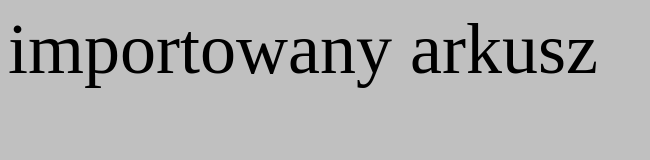
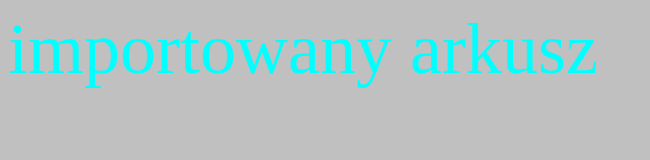
Before and after one commit to Krystian909/Dydaktyka4CSS, a plain HTML site: page jers_z5_1.html in a window 1280 px wide. Shown: the whole page, without its empty margins (0-650 px from the left). Drawn offline with Linux system fonts and the light colour scheme.

Commit message:
Change paragraph color to cyan

```diff
--- a/jers_z5_1.css
+++ b/jers_z5_1.css
@@ -1,4 +1,4 @@
 p  {
- color: Adua;
+ color: #00FFFF;
  font-size: 72px;
 }
```
